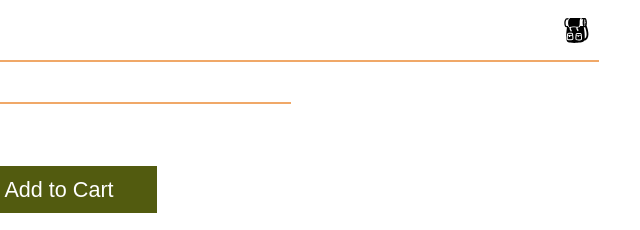
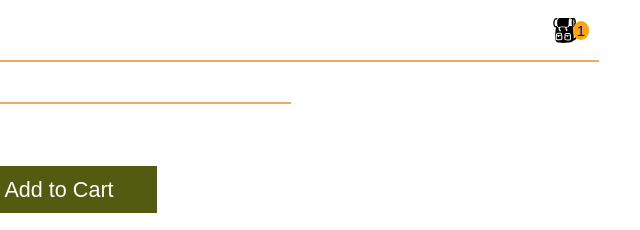
Before and after one commit to feippe/Sleep-Outside-Team-16, a website built with Vite: page src/product_pages/index.html in a window 1280 px wide. Both pictures are taken after a click on the button "Add to Cart". Shown: the top 230 px of the page, 581-1221 px from the left. Built offline with nearby package versions, Linux system fonts and the light colour scheme; files whose address does not match are found by name.

Commit message:
Added superscript on cart icon

```diff
--- a/src/css/style.css
+++ b/src/css/style.css
@@ -108,6 +108,19 @@ button {
 }
 .cart:hover svg {
   fill: gray;
+}
+
+.cart a {
+  text-decoration: none;
+}
+
+.cart sup {
+  padding: 1px 4px;
+  background-color: orange;
+  position: relative;
+  margin-left: -5px;
+  margin-top: -5px;
+  border-radius: 100%;
 }
 
 /* End cart icon styles */
--- a/src/js/cart.js
+++ b/src/js/cart.js
@@ -1,4 +1,4 @@
-import { getLocalStorage, setLocalStorage, qs, qsa } from "./utils.mjs";
+import { getLocalStorage, setLocalStorage, qs, qsa, renderSuperscript } from "./utils.mjs";
 
 function renderCartContents() {
   const cartItems = getLocalStorage("so-cart");
@@ -11,6 +11,7 @@ function renderCartContents() {
     });
   });
   showTotal(cartItems);
+  renderSuperscript();
 }
 
 function showTotal(cartItems) {
--- a/src/js/main.js
+++ b/src/js/main.js
@@ -1,8 +1,9 @@
 import ProductData from "./ProductData.mjs";
 import ProductListing from "./ProductListing.mjs";
-import { qs } from "./utils.mjs";
+import { qs, renderSuperscript } from "./utils.mjs";
 
 let listElement = qs(".product-list");
 
 let dataSource = new ProductData("tents");
 new ProductListing("tents", dataSource, listElement);
+renderSuperscript();
--- a/src/js/product.js
+++ b/src/js/product.js
@@ -1,4 +1,4 @@
-import { setLocalStorage, getLocalStorage, getParam, qs } from "./utils.mjs";
+import { setLocalStorage, getLocalStorage, getParam, qs, renderSuperscript } from "./utils.mjs";
 import ProductData from "./ProductData.mjs";
 import ProductDetails from "./ProductDetails.mjs";
 
@@ -17,6 +17,7 @@ function addProductToCart(product) {
 async function addToCartHandler(e) {
   const product = await dataSource.findProductById(e.target.dataset.id);
   addProductToCart(product);
+  renderSuperscript();
 }
 
 async function loadingDetailsToPage(id) {
@@ -39,6 +40,7 @@ async function loadingDetailsToPage(id) {
   qs(".product-detail .product__description").innerHTML =
     details.DescriptionHtmlSimple;
   qs("#addToCart").setAttribute("data-id", details.Id);
+  renderSuperscript();
 }
 
 // add listener to Add to Cart button
--- a/src/js/utils.mjs
+++ b/src/js/utils.mjs
@@ -47,3 +47,16 @@ export function getParam(param){
   const urlParams = new URLSearchParams(queryString);
   return urlParams.get(param);
 }
+
+export function renderSuperscript() {
+  const cart = document.querySelector(".cart a");
+  let cartQty = getLocalStorage("so-cart").length;
+  let sup = cart.querySelector("sup");
+  if (!sup) {
+    // Si no existe, crea nuevo <sup>
+    sup = document.createElement("sup");
+    cart.insertBefore(sup, cart.lastChild);
+  }
+  // Actualiza el contenido del <sup>
+  sup.innerHTML = cartQty;
+}
```
